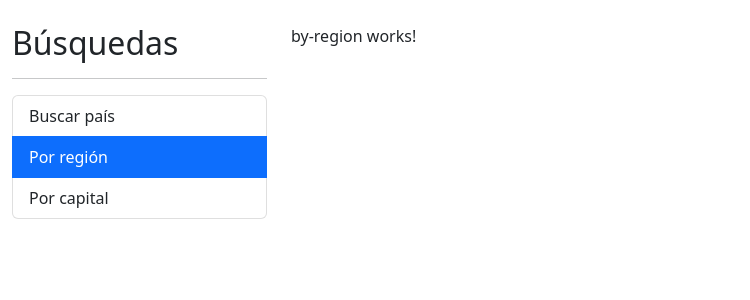
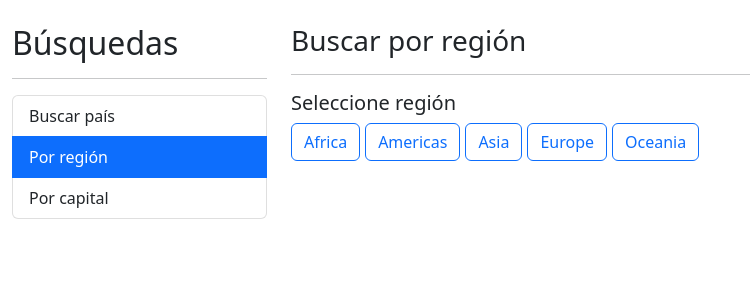
Before and after one commit to birrein/angular-udemy-course-section08-countriesApp, an Angular app: page /region in a window 1280 px wide. Shown: the top 300 px of the page, without its empty margins (0-750 px from the left). Built offline with nearby package versions, Linux system fonts and the light colour scheme.

Commit message:
Added by region page and some animations

```diff
--- a/src/app/country/components/country-table/country-table.component.html
+++ b/src/app/country/components/country-table/country-table.component.html
@@ -10,7 +10,7 @@
     </tr>
   </thead>
   <tbody>
-    <tr *ngFor="let country of countries; index as i">
+    <tr *ngFor="let country of countries; index as i" class="animate__animated animate__fadeIn animate__faster">
       <td>{{ i + 1 }}</td>
       <td>
         <img
--- /dev/null
+++ b/src/app/country/enums/region.ts
@@ -0,0 +1,7 @@
+export enum Region {
+  AFRICA = 'africa',
+  AMERICAS = 'americas',
+  ASIA = 'asia',
+  EUROPE = 'europe',
+  OCEANIA = 'oceania',
+}
--- a/src/app/country/pages/by-capital/by-capital.component.html
+++ b/src/app/country/pages/by-capital/by-capital.component.html
@@ -1,3 +1,4 @@
+<div class="animate__animated animate__fadeIn animate__faster">
   <h2>Por Capital</h2>
   <hr />
 
@@ -11,6 +12,7 @@
   </div>
 
   <hr />
+</div>
 
 <div class="alert alert-danger" *ngIf="error">
   No se encontró ni una weá de país con el término {{ term }}
--- a/src/app/country/pages/by-country/by-country.component.html
+++ b/src/app/country/pages/by-country/by-country.component.html
@@ -1,3 +1,4 @@
+<div class="animate__animated animate__fadeIn animate__faster">
   <h2>Por País</h2>
   <hr />
 
@@ -12,6 +13,7 @@
   </div>
 
   <hr />
+</div>
 
 <div class="alert alert-danger" *ngIf="error">
   No se encontró ni una weá de país con el término {{ term }}
--- a/src/app/country/pages/by-region/by-region.component.css
+++ b/src/app/country/pages/by-region/by-region.component.css
@@ -0,0 +1,3 @@
+button {
+  margin-right: 5px;
+}
--- a/src/app/country/pages/by-region/by-region.component.html
+++ b/src/app/country/pages/by-region/by-region.component.html
@@ -1 +1,26 @@
-<p>by-region works!</p>
+<div class="animate__animated animate__fadeIn animate__faster">
+  <h3>
+    Buscar por región <small>{{ activeRegion | titlecase }}</small>
+  </h3>
+  <hr />
+  <h5>Seleccione región</h5>
+
+  <div class="row">
+    <div class="col">
+      <button
+        *ngFor="let region of regions | keyvalue"
+        class="btn btn-outline-primary"
+        [class.active]="region.value === activeRegion"
+        (click)="activateRegion(region.value)"
+      >
+        {{ region.value | titlecase }}
+      </button>
+    </div>
+  </div>
+</div>
+
+<div class="row" *ngIf="countries.length > 0">
+  <div class="col">
+    <app-country-table [countries]="countries"></app-country-table>
+  </div>
+</div>
--- a/src/app/country/pages/by-region/by-region.component.ts
+++ b/src/app/country/pages/by-region/by-region.component.ts
@@ -1,15 +1,31 @@
 import { Component, OnInit } from '@angular/core';
+import { Region } from '../../enums/region';
+import { Country } from '../../interfaces/countries-response';
+import { CountryService } from '../../services/country.service';
 
 @Component({
   selector: 'app-by-region',
   templateUrl: './by-region.component.html',
-  styleUrls: ['./by-region.component.css']
+  styleUrls: ['./by-region.component.css'],
 })
 export class ByRegionComponent implements OnInit {
+  regions = Region;
+  activeRegion!: Region;
+  countries: Country[] = [];
 
-  constructor() { }
+  constructor(private countryService: CountryService) {}
 
-  ngOnInit(): void {
+  ngOnInit(): void {}
+
+  activateRegion(region: Region) {
+    if (region === this.activeRegion) {
+      return;
+    }
+    this.activeRegion = region;
+    this.countries = [];
+
+    this.countryService
+      .searchByRegion(region)
+      .subscribe((countries) => (this.countries = countries));
   }
-
 }
--- a/src/app/country/services/country.service.ts
+++ b/src/app/country/services/country.service.ts
@@ -1,23 +1,33 @@
-import { HttpClient } from '@angular/common/http';
+import { HttpClient, HttpParams } from '@angular/common/http';
 import { Injectable } from '@angular/core';
 import { Observable } from 'rxjs';
 import { environment } from 'src/environments/environment';
+import { Region } from '../enums/region';
 import { Country } from '../interfaces/countries-response';
 
 @Injectable({
   providedIn: 'root',
 })
 export class CountryService {
+  get httpParams(): HttpParams {
+    return new HttpParams().set('fields', 'name,capital,flags,population,cca2');
+  }
+
   constructor(private http: HttpClient) {}
 
   searchByCountry(term: string): Observable<Country[]> {
     const url = `${environment.countriesApiUrl}/name/${term}`;
-    return this.http.get<Country[]>(url);
+    return this.http.get<Country[]>(url, { params: this.httpParams });
   }
 
   searchByCapital(term: string): Observable<Country[]> {
     const url = `${environment.countriesApiUrl}/capital/${term}`;
-    return this.http.get<Country[]>(url);
+    return this.http.get<Country[]>(url, { params: this.httpParams });
+  }
+
+  searchByRegion(region: Region): Observable<Country[]> {
+    const url = `${environment.countriesApiUrl}/region/${region}`;
+    return this.http.get<Country[]>(url, { params: this.httpParams });
   }
 
   getCountryByCode(code: string): Observable<Country> {
--- a/src/index.html
+++ b/src/index.html
@@ -13,6 +13,10 @@
       integrity="sha384-Zenh87qX5JnK2Jl0vWa8Ck2rdkQ2Bzep5IDxbcnCeuOxjzrPF/et3URy9Bv1WTRi"
       crossorigin="anonymous"
     />
+    <link
+      rel="stylesheet"
+      href="https://cdnjs.cloudflare.com/ajax/libs/animate.css/4.1.1/animate.min.css"
+    />
   </head>
   <body>
     <app-root></app-root>
```
Lines whose indentation alone changed are shown as unchanged.
